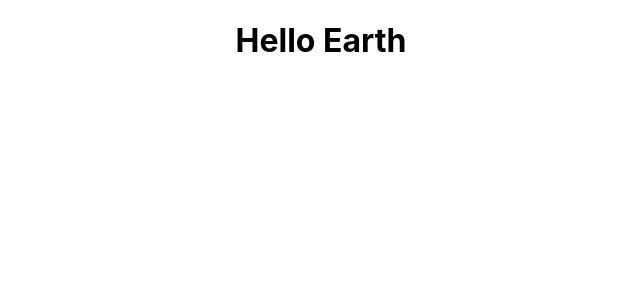
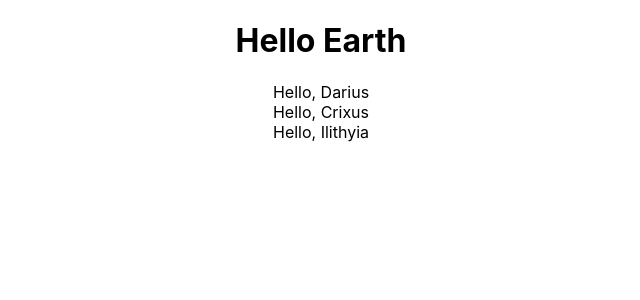
Before and after one commit to JPhasma/shopping-list-react-typescript, a React (Create React App) app: page / in a window 1280 px wide. Shown: the top 300 px of the page, without its empty margins (319-959 px from the left). Built offline with nearby package versions, Linux system fonts and the light colour scheme.

Commit message:
props Typed

```diff
--- a/src/App.tsx
+++ b/src/App.tsx
@@ -1,4 +1,5 @@
 import React from 'react';
+import Greeter from './components/Greeter';
 
 import './App.css';
 
@@ -6,6 +7,9 @@ function App() {
   return (
     <div className='App'>
       <h1>Hello Earth</h1>
+      <Greeter person='Darius' />
+      <Greeter person='Crixus' />
+      <Greeter person='Ilithyia' />
     </div>
   );
 }
--- /dev/null
+++ b/src/components/Greeter.tsx
@@ -0,0 +1,7 @@
+import React from 'react';
+
+function Greeter(props: { person: string }): JSX.Element {
+  return <div>Hello, {props.person}</div>;
+}
+
+export default Greeter;
```
